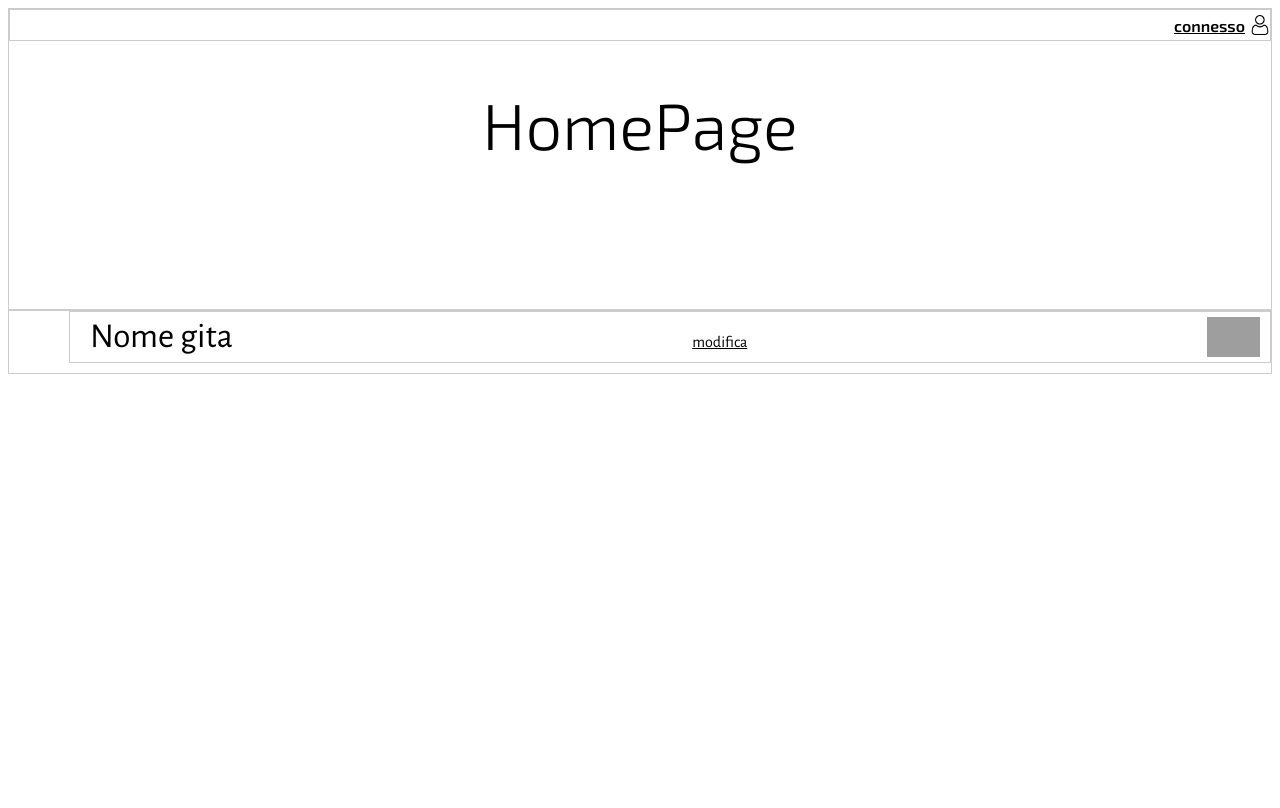
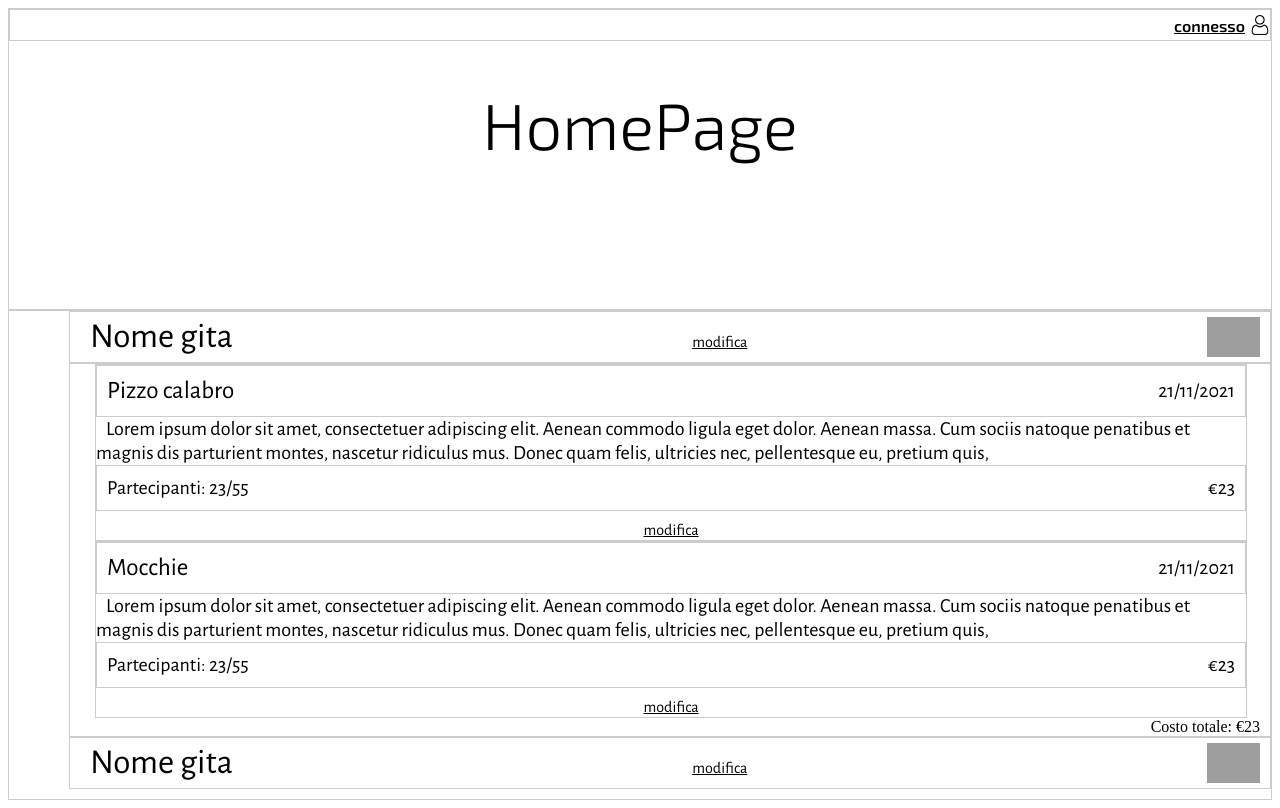
Before and after one commit to Mattiarey/GestoreGite, a PHP site: page /View/homepage.html in a window 1280 px wide. Before the commit the page ends 374 px from the top, so only its background shows below. Run offline with PHP 8.4, Linux system fonts and the light colour scheme; grey boxes are pictures that could not be loaded.

Commit message:
Layout homepage creato
Ora è il momento di spaccarsi con i colori di cacca

```diff
--- a/View/css/homePage.css
+++ b/View/css/homePage.css
@@ -36,7 +36,8 @@ h1,
     /* Solo a scopo dimostrativo */
     height: 300px;
 }
-.corpo{
+
+.corpo {
     border: 1px solid #ccc;
     height: fit-content;
     padding-bottom: 10px;
@@ -44,33 +45,112 @@ h1,
     justify-content: left;
     flex-direction: column;
 }
-.gita{
+
+.gita {
     border: 1px solid #ccc;
     height: 50px;
     width: 1200px;
     margin-left: 60px;
     display: flex;
-    justify-content:space-between;
+    justify-content: space-between;
     align-items: center;
 }
-.icona{
+
+.icona {
     height: 40px;
     margin-right: 10px;
     transition: transform 0.3s;
+    cursor: pointer;
 }
-.icona.ruota{
+
+.icona.ruota {
     transform: rotate(90deg);
 }
-#nomeGita{
+
+#nomeGita {
     font-family: "Alegreya Sans", sans-serif;
     font-size: 35px;
     font-weight: 5px;
     padding-left: 20px;
 }
-#modifica{
+
+#modifica {
     font-family: "Alegreya Sans", sans-serif;
     text-decoration: underline;
     padding-top: 10px;
+    cursor: pointer;
+}
+
+/*Mete*/
+.mete {
+    width: 1200px;
+    border: 1px solid #ccc;
+    margin-left: 60px;
+}
+
+.metePiccole {
+    width: 1150px;
+    border: 1px solid #ccc;
+    margin-left: 25px;
+}
+
+.inRiga {
+    display: flex;
+    justify-content: space-between;
+    padding-top: 10px;
+    padding-bottom: 10px;
+    align-items: center;
+    border: 1px solid #ccc;
+}
+
+#nomeMeta {
+    font-family: "Alegreya Sans", sans-serif;
+    font-size: 25px;
+    font-weight: 3px;
+    padding-left: 10px;
+}
+
+#descrioneMeta {
+    word-wrap: break-word;
+    font-family: "Alegreya Sans", sans-serif;
+    font-size: 20px;
+    font-weight: 3px;
+    padding: 10px 10px 10px 10px;
+}
+
+.aggiustaADestra {
+    display: flex;
+    justify-content: right;
+}
+
+.inMezzo {
+    display: flex;
+    justify-content: center;
+}
+
+#dataMeta {
+    font-family: "Alegreya Sans", sans-serif;
+    font-size: 20px;
+    font-weight: 3px;
+    padding-right: 10px;
+}
+
+#maxpart {
+    font-family: "Alegreya Sans", sans-serif;
+    font-size: 20px;
+    font-weight: 3px;
+    padding-left: 10px;
+}
+
+#costoMeta {
+    font-family: "Alegreya Sans", sans-serif;
+    font-size: 20px;
+    font-weight: 3px;
+    padding-right: 10px;
+}
+
+#costoTotale {
+    padding-right: 10px;
 }
 
 /*per il testo normale usare il font family "Alegreya Sans", sans-serif*/
--- a/View/homepage.html
+++ b/View/homepage.html
@@ -17,14 +17,7 @@
         href="https://fonts.googleapis.com/css2?family=Alegreya+Sans:ital,wght@0,100;0,300;0,400;0,500;0,700;0,800;0,900;1,100;1,300;1,400;1,500;1,700;1,800;1,900&family=Exo+2:ital,wght@0,100..900;1,100..900&display=swap"
         rel="stylesheet">
 
-    <!--Animazione che non ho voglia di mettere nel file js-->
-    <script>
-        // JavaScript function to toggle rotation class
-        function rotateIcon(numero) {
-          var icon = document.getElementsByClassName('icona');
-          icon[numero].classList.toggle('ruota');
-        }
-      </script>
+    <script src="./js/script.js"></script>
     <title>HomePage</title>
 </head>
 
@@ -37,10 +30,50 @@
         <h1 id="titolo">HomePage</h1>
     </div>
     <div class="corpo">
-        <div class="gita">
-            <span id="nomeGita">Nome gita</span>
-            <span id="modifica">modifica</span>
-            <img src="../View/images/freccina.png" onclick="rotateIcon(0)" alt="+" class="icona">
+        <div class="gitamete">
+            <div class="gita">
+                <span id="nomeGita">Nome gita</span>
+                <span id="modifica">modifica</span>
+                <img src="./images/freccina.png" onclick="rotateIcon(0)" alt="+" class="icona">
+            </div>
+            <div class="mete">
+                <div class="metePiccole">
+                    <div class="inRiga">
+                        <span id="nomeMeta">Pizzo calabro</span>
+                        <span id="dataMeta">21/11/2021</span>
+                    </div>
+                    <span id="descrioneMeta">Lorem ipsum dolor sit amet, consectetuer adipiscing elit. Aenean commodo
+                        ligula eget dolor. Aenean massa. Cum sociis natoque penatibus et magnis dis parturient montes,
+                        nascetur ridiculus mus. Donec quam felis, ultricies nec, pellentesque eu, pretium quis,</span>
+                    <div class="inRiga">
+                        <span id="maxpart">Partecipanti: 23/55</span>
+                        <span id="costoMeta">€23</span>
+                    </div>
+                    <div class="inMezzo"><span id="modifica">modifica</span></div>
+                </div>
+                <div class="metePiccole">
+                    <div class="inRiga">
+                        <span id="nomeMeta">Mocchie</span>
+                        <span id="dataMeta">21/11/2021</span>
+                    </div>
+                    <span id="descrioneMeta">Lorem ipsum dolor sit amet, consectetuer adipiscing elit. Aenean commodo
+                        ligula eget dolor. Aenean massa. Cum sociis natoque penatibus et magnis dis parturient montes,
+                        nascetur ridiculus mus. Donec quam felis, ultricies nec, pellentesque eu, pretium quis,</span>
+                    <div class="inRiga">
+                        <span id="maxpart">Partecipanti: 23/55</span>
+                        <span id="costoMeta">€23</span>
+                    </div>
+                    <div class="inMezzo"><span id="modifica">modifica</span></div>
+                </div>
+                <div class="aggiustaADestra">
+                    <span id="costoTotale">Costo totale: €23</span>
+                </div>
+            </div>
+            <div class="gita">
+                <span id="nomeGita">Nome gita</span>
+                <span id="modifica">modifica</span>
+                <img src="./images/freccina.png" onclick="rotateIcon(0)" alt="+" class="icona">
+            </div>
         </div>
     </div>
 </body>
--- /dev/null
+++ b/View/js/script.js
@@ -0,0 +1,16 @@
+function rotateIcon(numero) {
+    var icon = document.getElementsByClassName('icona');
+    icon[numero].classList.toggle('ruota');
+    // avessi un modo per capire che indice dell'array icona è non dovrei fare sto casino
+    // con i numerini
+
+    //aggiungiMete(icon[numero]);
+}
+function aggiungiMete(oggettoIcona) {
+    // prendo il parent
+    var gitaElement = oggettoIcona.closest('.gitamete');
+
+    var testo = document.createElement('div');
+    testo.textContent = "<div>:P</div>";
+    gitaElement.appendChild(testo);
+}
```
